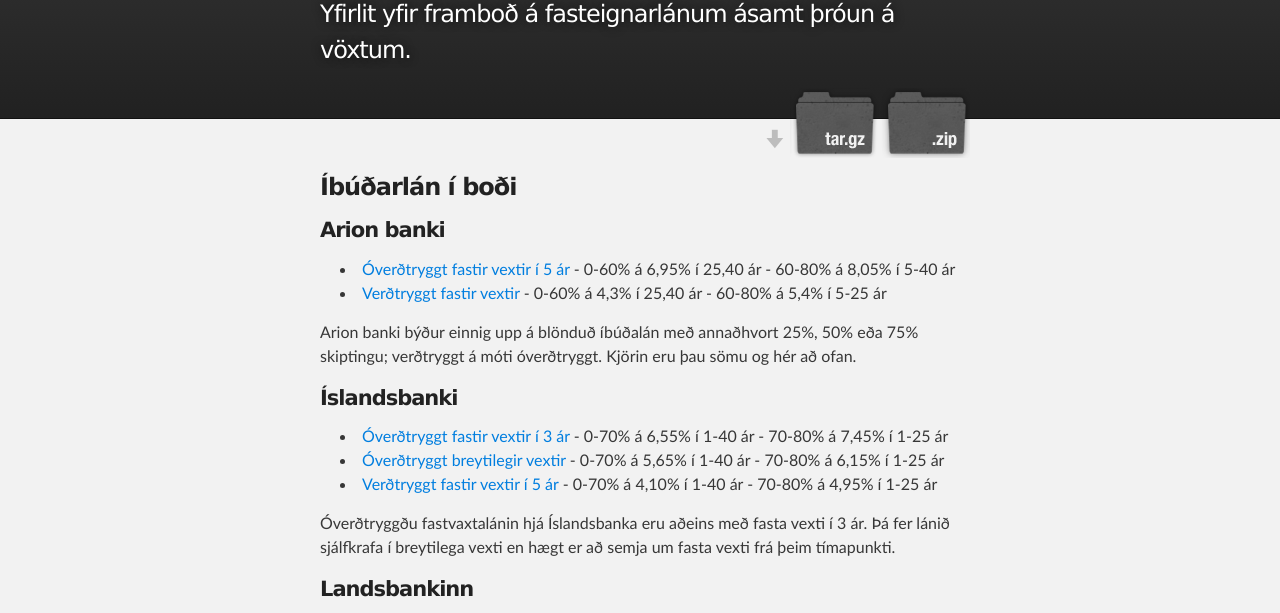
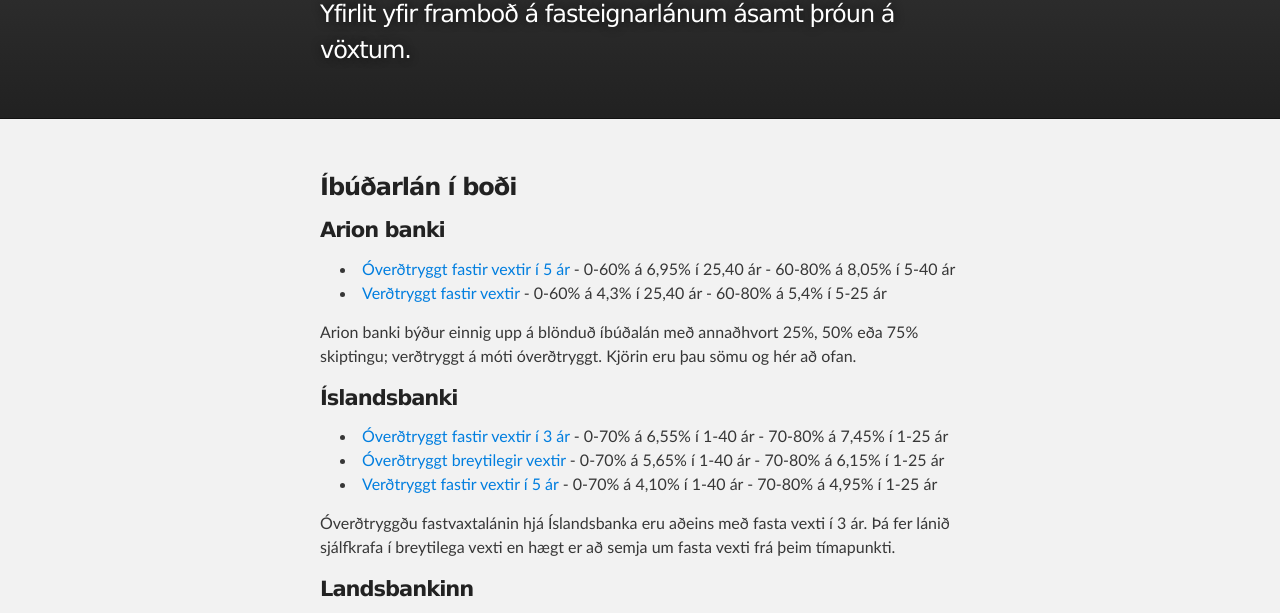
Before and after one commit to eirikurn/ice-mortgage, a plain HTML site: page index.html in a window 1280 px wide. Shown: the part 127-740 px from the top of the page. Drawn offline with Linux system fonts and the light colour scheme.

Commit message:
Update index.html

```diff
--- a/index.html
+++ b/index.html
@@ -20,11 +20,6 @@
 
           <h1 id="project_title">Íslensk lán</h1>
           <h2 id="project_tagline">Yfirlit yfir framboð á fasteignarlánum ásamt þróun á vöxtum.</h2>
-
-            <section id="downloads">
-              <a class="zip_download_link" href="https://github.com/eirikurn/ice-mortgage/zipball/master">Download this project as a .zip file</a>
-              <a class="tar_download_link" href="https://github.com/eirikurn/ice-mortgage/tarball/master">Download this project as a tar.gz file</a>
-            </section>
         </header>
     </div>
 
```
